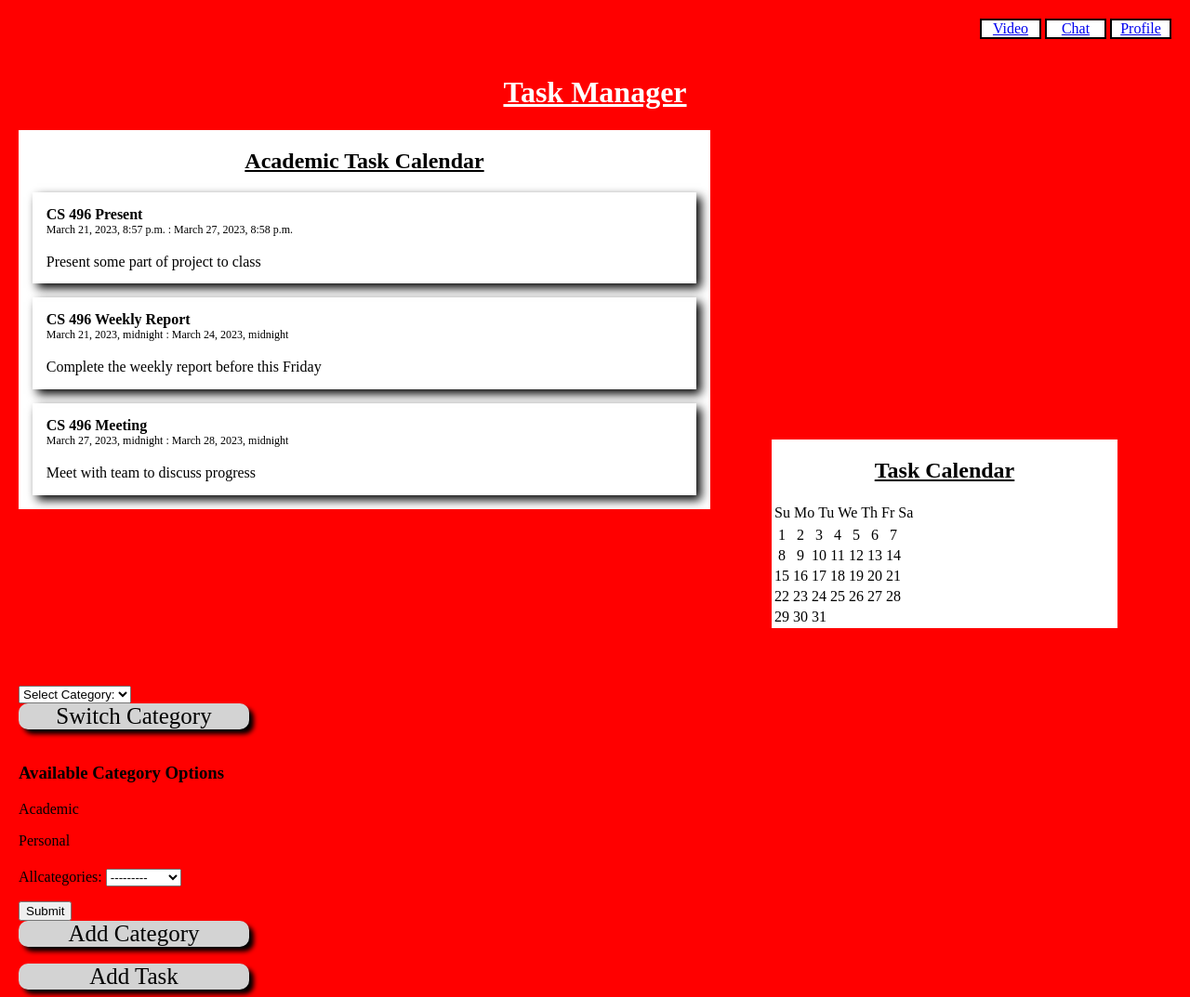
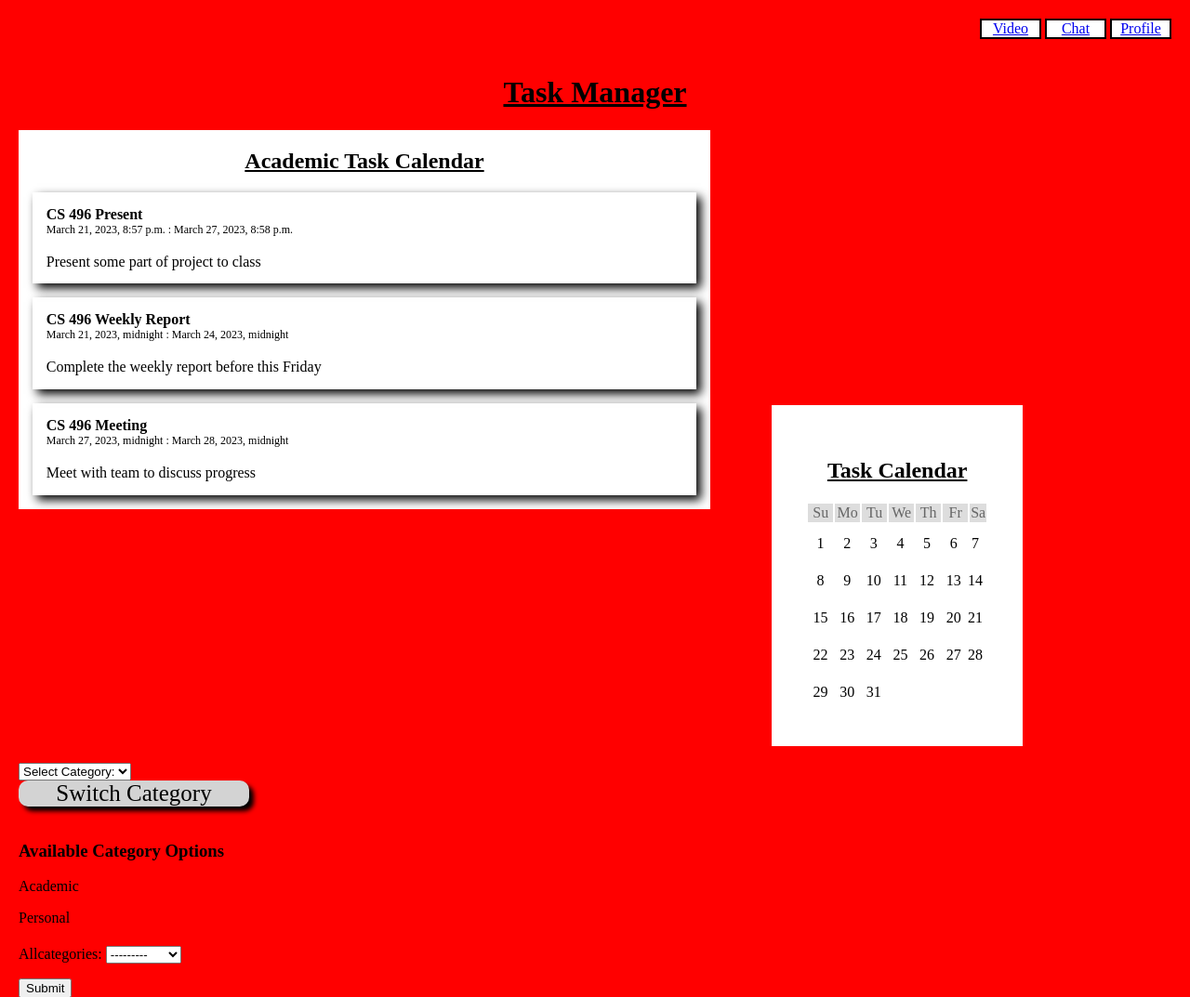
Before and after one commit to msnyyder/PAL, a Django app: page /taskpage/ in a window 1280 px wide. Shown: the top 1073 px of the page at 93% size. Run offline with Django 4.2, Linux system fonts and the light colour scheme; a user stored in the database is signed in; data comes from the database, SQL or seed files in the repository.

Commit message:
style calendar in task manager

```diff
--- a/taskManager/templates/taskManager.html
+++ b/taskManager/templates/taskManager.html
@@ -21,34 +21,43 @@
                 height: 5%;
             }
 
-            h1{
+            h1, h2{
                 text-align: center;
-                text-decoration: underline;
-                color: white;
-            }
-
-            h2{
                 text-decoration: underline;
             }
 
-
-
             .box1, .box2{
                 background-color: white;
+                margin-bottom: 5%;
                 display: inline-block;
-                /*height: 350px;*/
-                text-align: center;
-                margin-bottom: 5%;
             }
 
             .box1 {
                 width: 60%;
                 margin-right: 5%;
+                text-align: center;
             }
 
+            /*format task calendar*/
             .box2 {
-                width: 30%;
+                padding: 3%;
+                width: fit-content;
+                margin: 0;
             }
+
+            .weekdays {
+                margin: 0;
+                padding: 10px 0;
+                background-color: #ddd;
+            }
+
+            .weekdays td {
+                width: 15%;
+                color: #666;
+                text-align: center;
+            }
+
+
 
             /*formatting for tasks in the for loop*/
             #taskBox {
@@ -79,6 +88,8 @@
             }
 
 
+
+
         </style>
     </head>
     <body>
@@ -91,7 +102,6 @@
         <h1>Task Manager</h1>
 
         <div class = "box">
-
             <div class = "box1">
                 <h2>{{chosenCategory.name}} Task Calendar</h2>
                 {%for task in tasks%}
@@ -104,12 +114,10 @@
                 </div>
                 {%endfor%}
             </div>
-
             <div class = "box2">
                 <h2>Task Calendar</h2>
-
                 <table>
-                    <tr>
+                    <tr class = "weekdays">
                         <td>Su</td>
                         <td>Mo</td>
                         <td>Tu</td>
@@ -117,21 +125,14 @@
                         <td>Th</td>
                         <td>Fr</td>
                         <td>Sa</td>
-
                     </tr>
-
                 </table>
-                <div id = "demo"></div>
-
-
+                <div id = "calendar"></div>
             </div>
-
-
         </div>
 
         <!--List of all available categories to the current user-->
-
-
+        <br>
         <select name = "dropdown">
             <option selected="selected" disabled>Select Category:</option>
             {%for cat in categories%}
@@ -168,13 +169,13 @@
             for(j = 1; j <=5; j++){
                 x = x + "<tr>";
                 for (i=1; i<=7 && cnt <= 31; i++) {
-                    x = x + "<td>" + cnt + "</td>";
+                    x = x + "<td style='margin: 0;padding: 10px 0;width: 15.15%;text-align: center;margin-bottom: 5px;'>" + cnt + "</td>";
                     cnt = cnt + 1;
                 }
                 x = x + "</tr>";
             }
             x = x + "</table>";
-            document.getElementById("demo").innerHTML = x;
+            document.getElementById("calendar").innerHTML = x;
         </script>
 
     </body>
```
